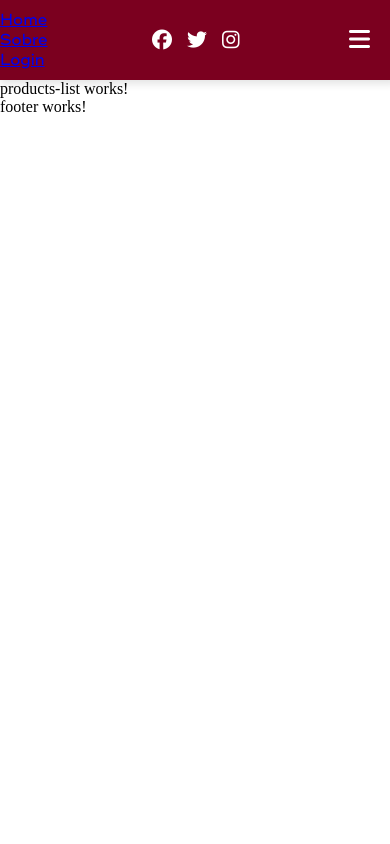
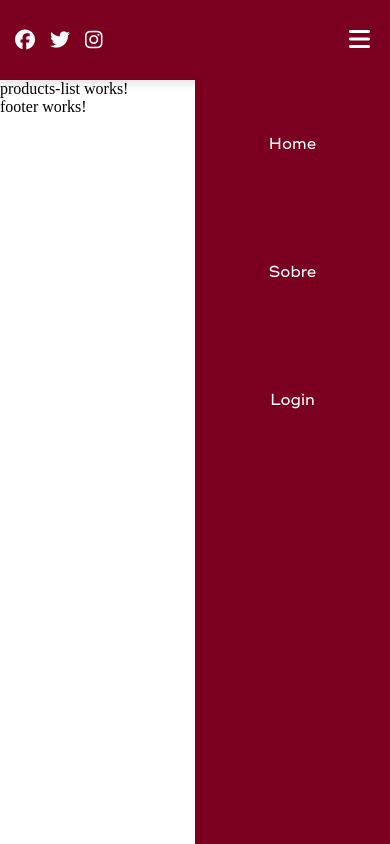
Before and after one commit to brwnaspace/flu, an Angular app: page / in a window 390 px wide. Both pictures are taken after a click on the button 359 px from the left and 40 px from the top of the page. Shown: the top 844 px of the page. Built offline with nearby package versions, Linux system fonts and the light colour scheme.

Commit message:
header done

```diff
--- a/src/app/shared/components/header/header.component.html
+++ b/src/app/shared/components/header/header.component.html
@@ -1,5 +1,5 @@
-<nav class="navbar">
-    <ul [ngClass]="{'navbar-nav': isCollapsed}">
+<nav class="navbar" [ngClass]="{'show-mobile': !isCollapsed}">
+    <ul class='navbar-nav'>
         <li class="nav-item">
             <a [routerLink]="['/home']" class="nav-link">Home</a>
         </li>
--- a/src/app/shared/components/header/header.component.scss
+++ b/src/app/shared/components/header/header.component.scss
@@ -105,18 +105,32 @@ $font-text-light: 'ridley-medium';
     // Alterna a exibição do menu móvel quando o botão de toggle é clicado
     &.show-mobile {
         .navbar-nav {
+
+            max-width: 100%;
+            height: 0;
+            visibility: hidden;
             position: absolute;
+            display: flex;
+            flex-direction: column;
+            justify-content: flex-start;
+            align-items: flex-start;
             top: 80px;
-            left: 0;
-            width: 100%;
-            flex-direction: column;
-            align-items: stretch;
-            overflow: hidden;
-            max-height: 0;
-            transition: max-height 0.3s ease;
+            right: 0;
+            opacity: 0.5;
+            transition: all 0.5s ease;
+            background-color: $grena;
+            right: 0;
+            width: 50%;
+            height: 110vh;
+            visibility: visible;
+            opacity: 1;
+            transition: all 1s ease-in-out;
+            z-index: 10000;
+            margin: 0 !important;
 
             .nav-item {
                 width: 100%;
+                height: 8rem;
 
                 .nav-link {
                     padding: 15px 20px;
@@ -124,14 +138,9 @@ $font-text-light: 'ridley-medium';
             }
         }
 
-        .navbar-social {
-            display: none;
-        }
-
         .navbar-toggler {
             position: absolute;
-            top: 20px;
-            right: 20px;
+            right: 0;
         }
     }
 
```
